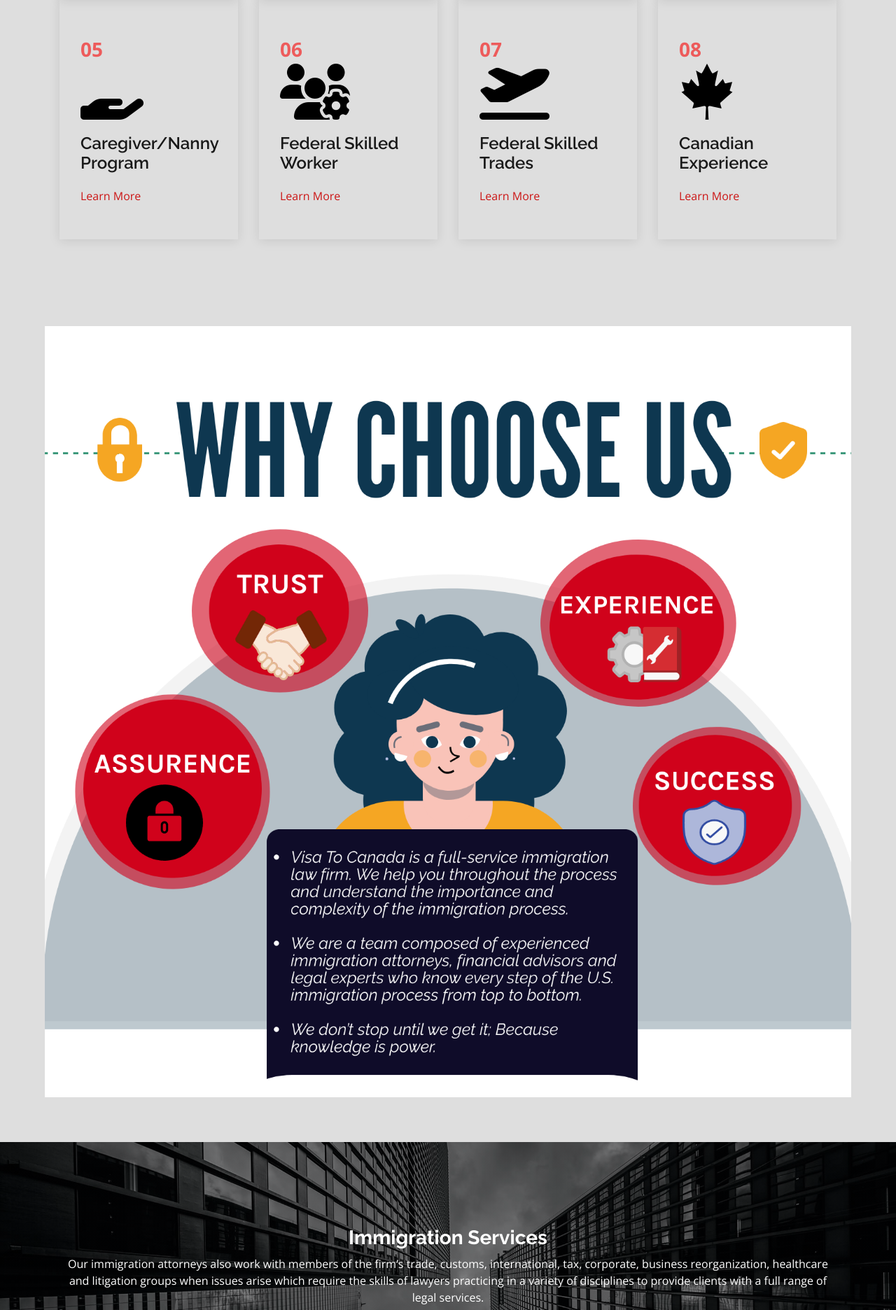
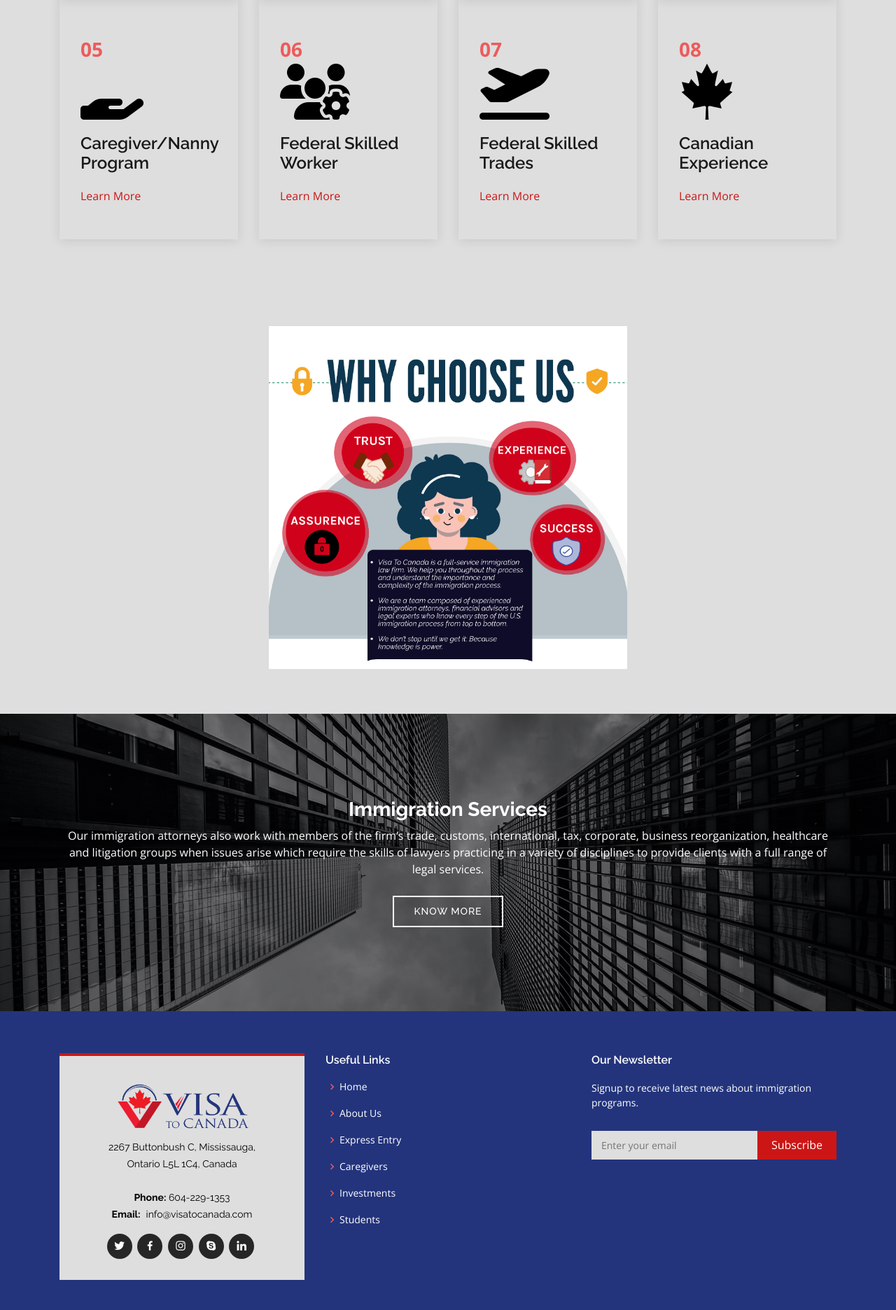
Before and after one commit to Unisight-Technologies/visa-to-america-canada, a Django app: page / in a window 1280 px wide. Shown: the part 1405-3277 px from the top of the page at 70% size. Run offline with Django 3.2, Linux system fonts and the light colour scheme; some libraries are stand-ins or nearby versions.

Commit message:
Fixed creative

```diff
--- a/visa_app/scrap.py
+++ b/visa_app/scrap.py
@@ -4,7 +4,7 @@ import urllib.request
 from bs4 import BeautifulSoup
 import pprint
 
-URL = "http://www.values.com/inspirational-quotes"
+URL = "https://www.cicnews.com/latest-immigration-news.html"
 html = urllib.request.urlopen(URL).read()
 soup = BeautifulSoup(html, 'html.parser')
 
--- a/visa_app/static/assets/css/main.css
+++ b/visa_app/static/assets/css/main.css
@@ -30,10 +30,17 @@
   }
 }
 
+.responsive{
+  width: 50%;
+  display: block;
+  margin-left: auto;
+  margin-right: auto;
+}
 
 @media only screen and (max-width: 700px) {
   .responsive{
     padding-left: 0;
+    width: 100%;
   }
 }
 
--- a/visa_app/templates/index.html
+++ b/visa_app/templates/index.html
@@ -216,7 +216,7 @@
 
 
     <div>
-      <img src="{% static 'assets/img/final.png' %}" class="img-fluid responsive"   style="width: 100%; padding: 5%;" width="1100" height="300" alt="">
+      <img src="{% static 'assets/img/final.png' %}" class="img-fluid responsive"   style="padding: 5%;" width="1100" height="300" alt="">
 
     </div>
 
```
